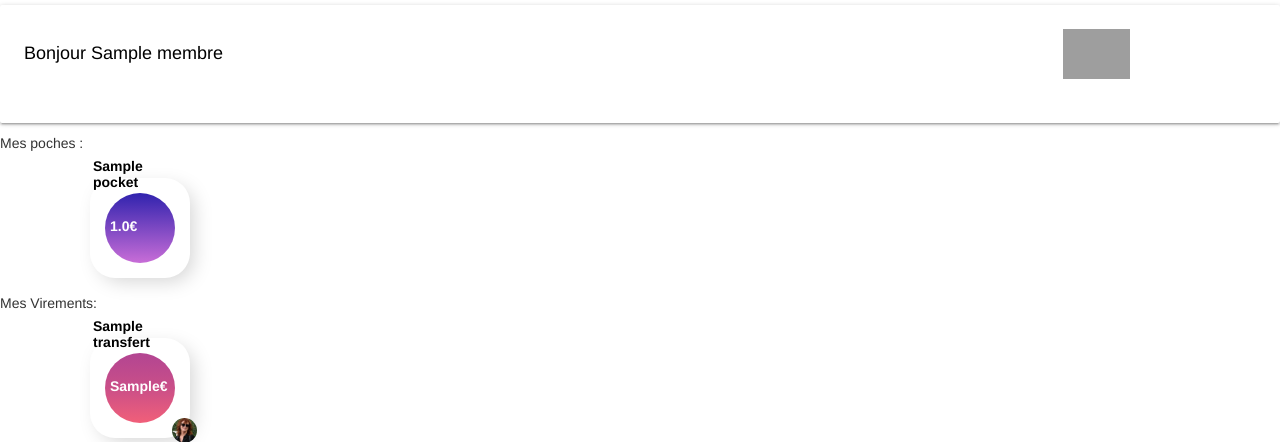
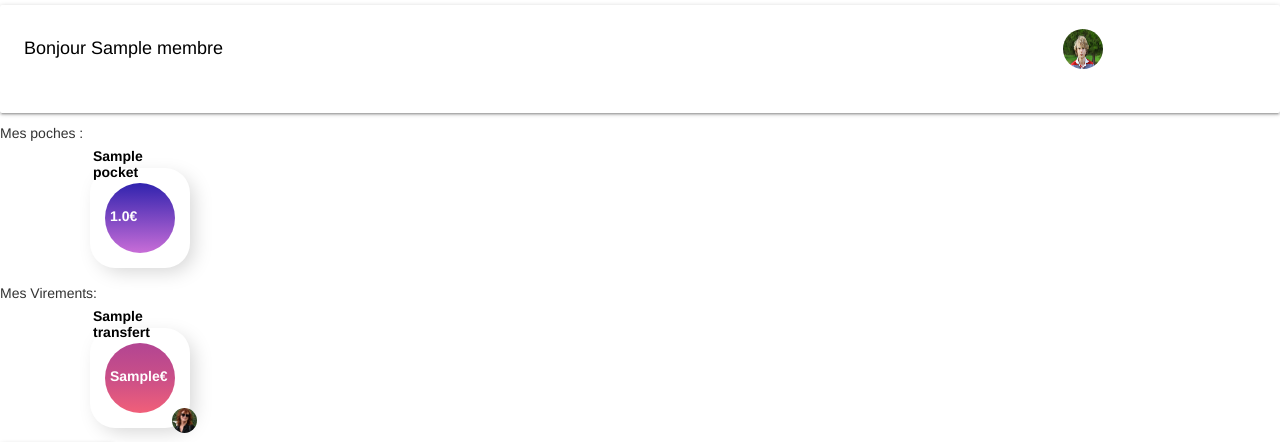
Before and after one commit to Schoolab/soge-familyWallet, a Rails app: page /kids/1 in a window 1280 px wide. Shown: the top 442 px of the page. Run offline with Rails 7, Linux system fonts and the light colour scheme; a user stored in the database is signed in; tables that the repository leaves empty hold one stand-in row (values such as "Sample post"); style sheets or scripts are compiled from the project's sources; some libraries are stand-ins or nearby versions; grey boxes are pictures that could not be loaded.

Commit message:
imgae bug

```diff
--- a/app/views/kids/show.html.erb
+++ b/app/views/kids/show.html.erb
@@ -10,7 +10,7 @@
         </div>
         <div class="col s2">
 
-        <%= cl_image_tag("c1ebkvku00vcgo8fw7qv.png", height: 50, :gravity=>"face", :radius=>1000)%>
+        <%= image_tag"teen.jpg", width: 40, height: 40, class: 'img-circle'%>
         </div>
       </div>
 
```
